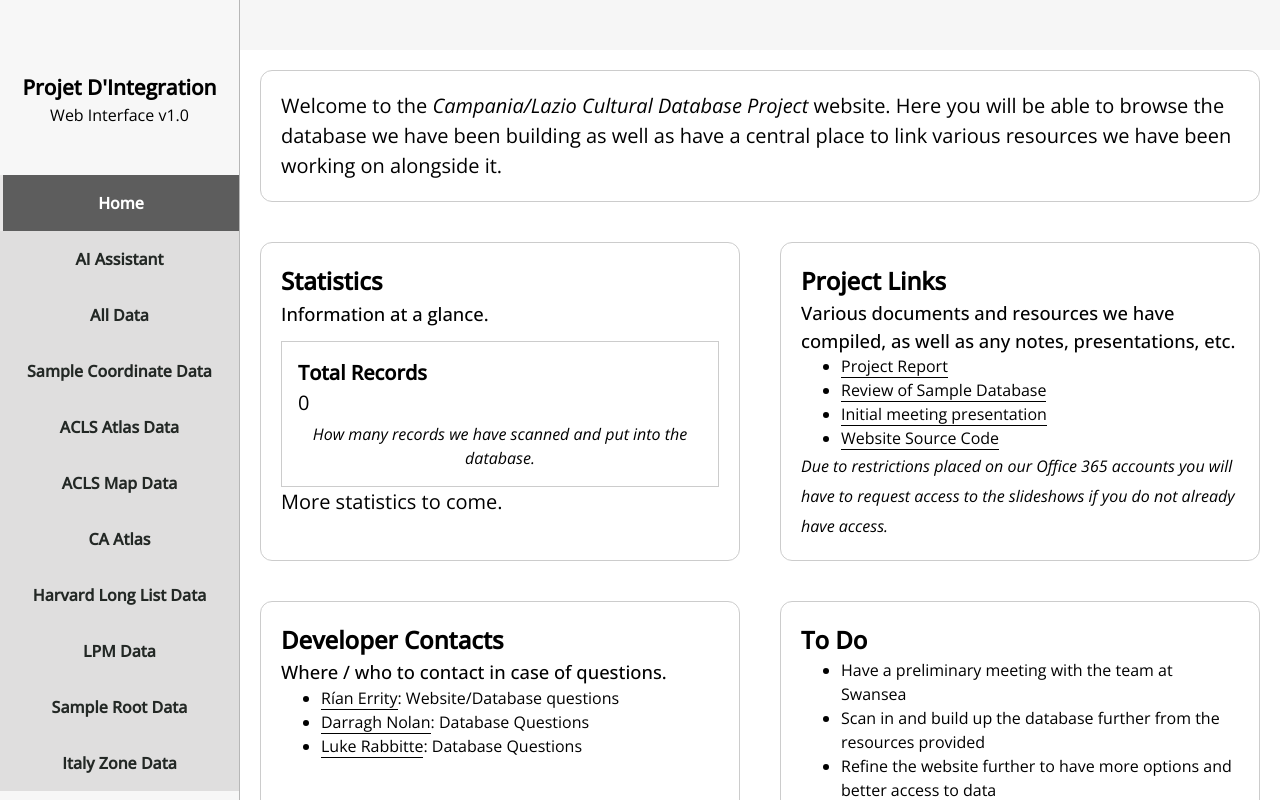
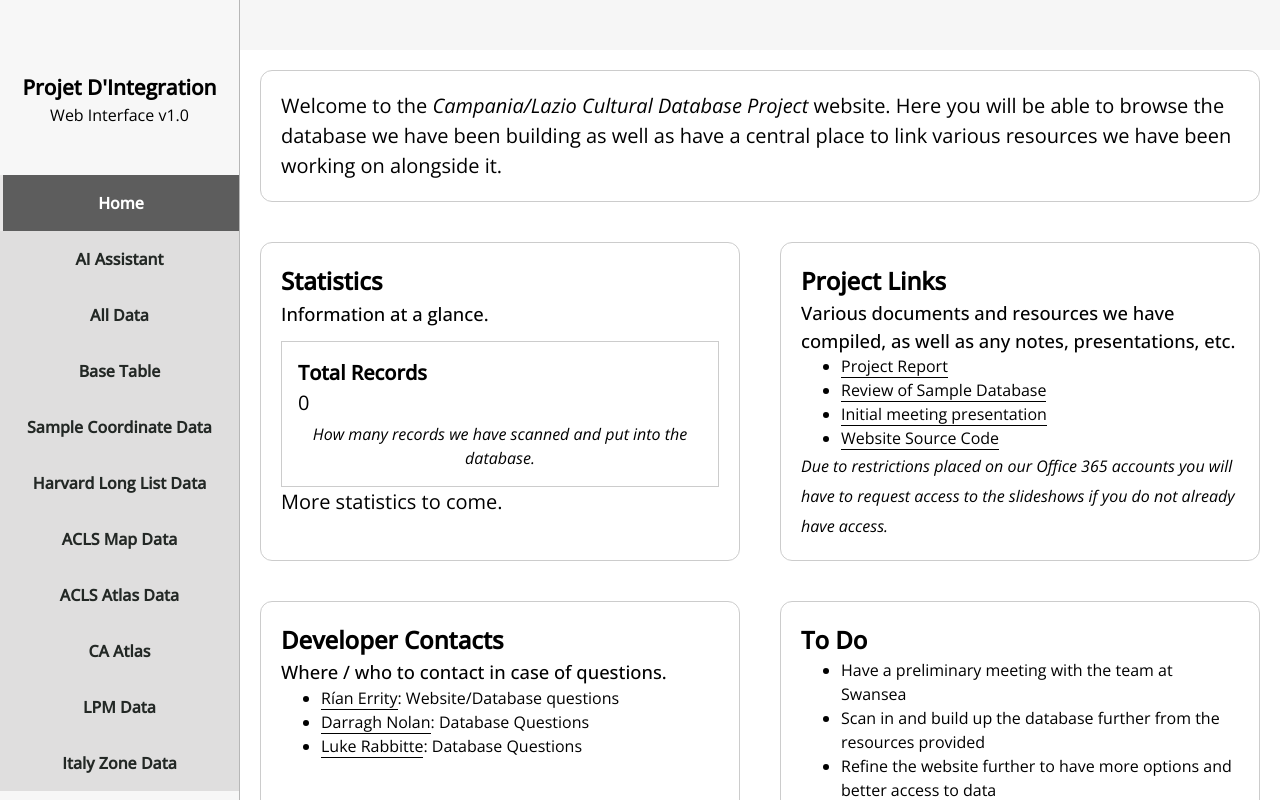
Before and after one commit to ParadauxIO/projet-ter-website, a React (Vite) app: page / in a window 1280 px wide. Shown: the top 800 px of the page. Built offline with nearby package versions, Linux system fonts and the light colour scheme.

Commit message:
Get base tables working

```diff
--- a/src/components/Footer.jsx
+++ b/src/components/Footer.jsx
@@ -6,7 +6,6 @@ export default function Footer() {
             <p>
                 Source code for the User Interface available <a href="https://github.com/paradauxIO/projet-ter-website">here</a>.
                 More pages to come featuring data from other tables more specifically.
-                Designed by <a href="https://clove.ie">Clove.ie</a>
             </p>
         </footer>
     )
--- a/src/main.jsx
+++ b/src/main.jsx
@@ -20,10 +20,28 @@ export const tableRoutes = [
     state: dbColumnsState
   },
   {
+    path: "sample-root",
+    title: "Base Table",
+    subtitle: "Data that concerns all records.",
+    state: dbSampleRootColumnsState
+  },
+  {
     path: "sample-coordinates",
     title: "Sample Coordinate Data",
     subtitle: "Details about a sample's coordinates",
     state: dbCoordinateColumnsState
+  },
+  {
+    path: "harvard-long-list",
+    title: "Harvard Long List Data",
+    subtitle: "Data from Harvard",
+    state: dbHarvardLongListColumnsState
+  },
+  {
+    path: "acls-map",
+    title: "ACLS Map Data",
+    subtitle: "Map details from ACLS",
+    state: dbAclsMapColumnsState
   },
   {
     path: "acls-atlas",
@@ -32,35 +50,19 @@ export const tableRoutes = [
     state: dbAclsAtlasColumnsState
   },
   {
-    path: "acls-map",
-    title: "ACLS Map Data",
-    subtitle: "Map details from ACLS",
-    state: dbAclsMapColumnsState
-  },
-  {
     path: "ca-atlas",
     title: "CA Atlas",
     subtitle: "Atlas details from CA",
     state: dbCaAtlasColumnsState
   },
-  {
-    path: "harvard-long-list",
-    title: "Harvard Long List Data",
-    subtitle: "Data from Harvard",
-    state: dbHarvardLongListColumnsState
-  },
+
   {
     path: "lpm-data",
     title: "LPM Data",
     subtitle: "Data from LPM",
     state: dbLpmColumnsState
   },
-  {
-    path: "sample-root",
-    title: "Sample Root Data",
-    subtitle: "Data about the sample root.",
-    state: dbSampleRootColumnsState
-  },
+
   {
     path: "zone",
     title: "Italy Zone Data",
--- a/src/state/atoms/dbDataAtom.js
+++ b/src/state/atoms/dbDataAtom.js
@@ -1,13 +1,14 @@
 import { atom, selector } from "recoil";
 
+const sampleRootColumns = ["name", "alt_name_1", "alt_name", "town", "country", "region", "province", "notes", "period", "period_2", "associated_with", "damaged_bibliography", "known_damage", "photograph_links"];
 const coordinateColumns = ["name", "coordinates_ge_osm", "s_centre", "coordinates_polygon_ge", "coordinates_centre_georectified", "archives_list", "archives_list_text"];
-const aclsAtlasColumns = [];
-const aclsMapColumns = [];
-const caAtlasColumns = [];
-const harvardLongListColumns = [];
-const lpmColumns = [];
-const sampleRootColumns = [];
-const zoneColumns = [];
+const harvardLongListColumns = ["name", "harvard_long_list", "harvard_long_list_stars", "harvard_long_list_text", "harvard_short_list", "harvard_short_list_text"];
+const aclsMapColumns = ["name", "acls_map_name", "acls_map_type", "acls_map_stars", "acls_map_grid_reference", "acls_map_address", "acls_map_text", "acls_map_image_links", "acs_map_image_links"];
+const aclsAtlasColumns = ["name", "acls_atlas_title", "acls_atlas_type", "acls_atlas_stars", "acls_atlas_grid_reference", "acls_atlas_address"];
+const caAtlasColumns = ["name", "ca_atlas_text", "ca_handbook", "ca_handbook_type", "ca_handbook_stars", "ca_handbook_address", "ca_handbook_text"];
+
+const lpmColumns = ["name", "lpm_vol", "lpm_stars", "lpm_military_grid", "lpm_text"];
+const zoneColumns = ["name", "zone_handbook_vol", "zone_handbook_aux_list", "zone_hb_text"];
 
 export const dbColumnsState = atom({
     key: "dbColumnsState",
```
